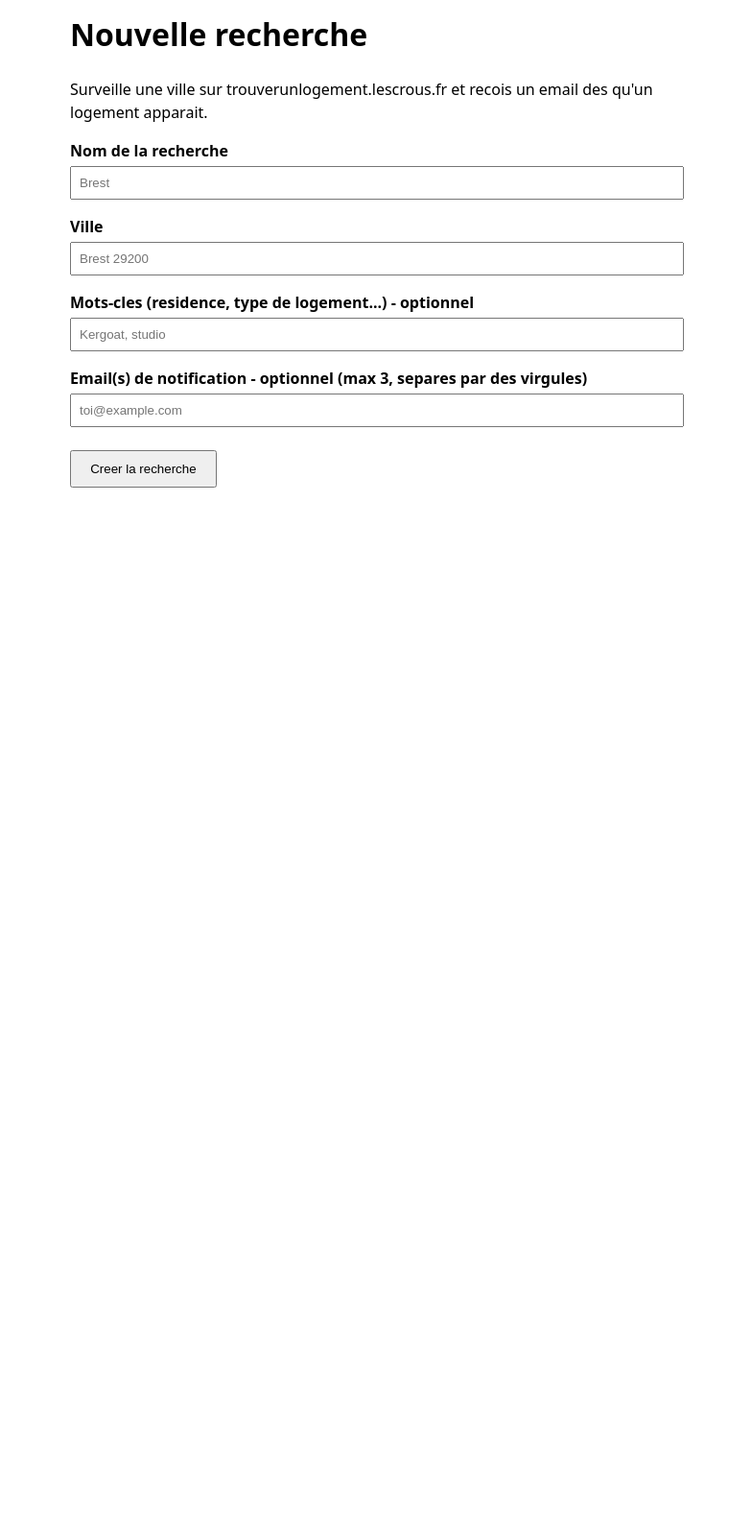
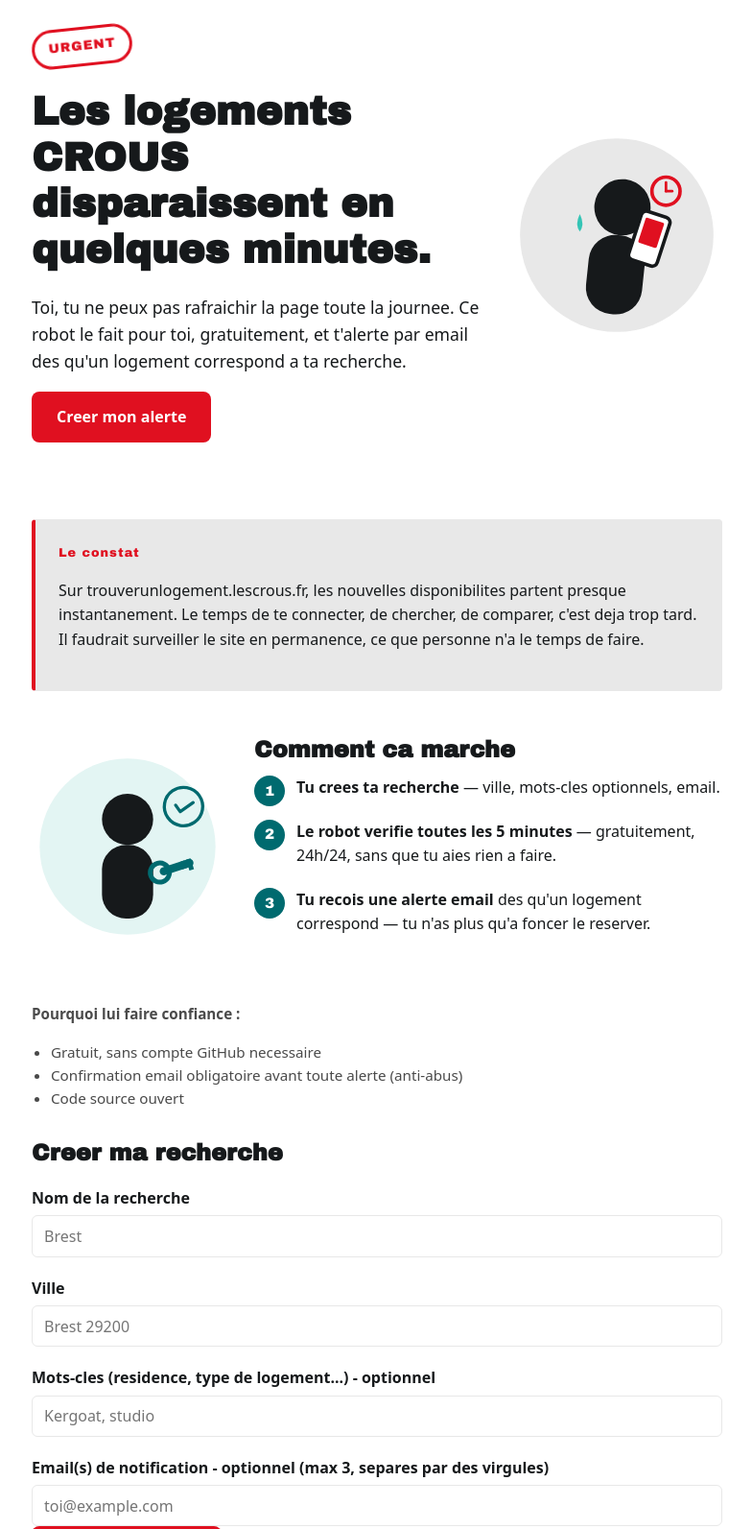
Before and after one commit to LZ-Aissam/logement-crous-alert, a website: page public/index.html in a window 1280 px wide. Shown: the part 20-1613 px from the top of the page at 96% size, without its empty margins (247-1031 px from the left). Before the commit the page ends 800 px from the top, so only its background shows below. Drawn offline with Linux system fonts and the light colour scheme.

Commit message:
feat: rebuild index.html as a showcase page with hero, problem, and solution sections

```diff
--- a/public/index.html
+++ b/public/index.html
@@ -3,43 +3,130 @@
 <head>
 <meta charset="utf-8">
 <meta name="viewport" content="width=device-width, initial-scale=1">
-<title>Nouvelle recherche - Alerte logement CROUS</title>
+<title>Alerte logement CROUS - Ne rate plus jamais un logement</title>
+<link rel="preconnect" href="https://fonts.googleapis.com">
+<link rel="preconnect" href="https://fonts.gstatic.com" crossorigin>
+<link href="https://fonts.googleapis.com/css2?family=Archivo+Black&display=swap" rel="stylesheet">
+<link rel="stylesheet" href="styles.css">
 <style>
-  body { font-family: system-ui, sans-serif; max-width: 640px; margin: 2rem auto; padding: 0 1rem; line-height: 1.5; }
-  label { display: block; margin-top: 1rem; font-weight: 600; }
-  input { width: 100%; padding: 0.5rem; margin-top: 0.25rem; box-sizing: border-box; }
-  button { margin-top: 1.5rem; padding: 0.6rem 1.2rem; }
-  #result { margin-top: 1.5rem; padding: 1rem; border-radius: 4px; }
-  #result.success { background: #e6f4ea; }
-  #result.error { background: #fce8e6; }
-  #result.hidden { display: none; }
-  .honeypot { position: absolute; left: -9999px; top: -9999px; }
+  .hero {
+    display: flex;
+    align-items: center;
+    gap: 2rem;
+    padding: 3rem 0 2rem;
+  }
+  .hero-text { flex: 1 1 320px; }
+  .hero-text h1 { font-size: clamp(1.8rem, 4vw, 2.6rem); margin: 0.6em 0 0.5em; }
+  .hero-text p { font-size: 1.1rem; }
+  .hero img { flex: 0 0 220px; width: 220px; height: 220px; }
+
+  .constat {
+    background: var(--color-grey);
+    border-left: 4px solid var(--color-red);
+    padding: 1.5rem;
+    border-radius: 4px;
+    margin: 3rem 0;
+  }
+  .constat .eyebrow { font-family: var(--font-display); font-size: 0.8rem; letter-spacing: 0.08em; color: var(--color-red); }
+
+  .solution { display: flex; align-items: center; gap: 2rem; margin: 3rem 0; }
+  .solution img { flex: 0 0 200px; width: 200px; height: 200px; }
+  .steps { flex: 1 1 320px; list-style: none; padding: 0; margin: 0; counter-reset: step; }
+  .steps li { counter-increment: step; padding-left: 2.75rem; position: relative; margin-bottom: 1.25rem; }
+  .steps li::before {
+    content: counter(step);
+    position: absolute; left: 0; top: 0;
+    width: 2rem; height: 2rem;
+    background: var(--front-greenwater); color: var(--paper);
+    border-radius: 50%;
+    display: flex; align-items: center; justify-content: center;
+    font-family: var(--font-display); font-size: 0.95rem;
+  }
+
+  .trust { font-size: 0.95rem; color: #4a4a4a; margin: 2rem 0; }
+  .trust ul { padding-left: 1.25rem; }
+
+  @media (max-width: 700px) {
+    .hero, .solution { flex-direction: column; text-align: center; }
+  }
 </style>
 </head>
 <body>
-<h1>Nouvelle recherche</h1>
-<p>Surveille une ville sur trouverunlogement.lescrous.fr et recois un email des qu'un logement apparait.</p>
+<div class="container">
+
+  <section class="hero">
+    <div class="hero-text">
+      <span class="stamp">Urgent</span>
+      <h1>Les logements CROUS disparaissent en quelques minutes.</h1>
+      <p>Toi, tu ne peux pas rafraichir la page toute la journee. Ce robot le fait
+      pour toi, gratuitement, et t'alerte par email des qu'un logement correspond a
+      ta recherche.</p>
+      <a href="#formulaire" class="btn btn-primary">Creer mon alerte</a>
+    </div>
+    <img src="illustrations/etudiant-stresse.svg" alt="Etudiant stresse qui rafraichit son telephone en boucle">
+  </section>
+
+  <div class="constat card">
+    <div class="eyebrow">Le constat</div>
+    <p>Sur trouverunlogement.lescrous.fr, les nouvelles disponibilites partent
+    presque instantanement. Le temps de te connecter, de chercher, de comparer,
+    c'est deja trop tard. Il faudrait surveiller le site en permanence, ce que
+    personne n'a le temps de faire.</p>
+  </div>
+
+  <section class="solution">
+    <img src="illustrations/etudiant-soulage.svg" alt="Etudiant soulage tenant les cles de son nouveau logement">
+    <div>
+      <h2>Comment ca marche</h2>
+      <ol class="steps">
+        <li><strong>Tu crees ta recherche</strong> — ville, mots-cles optionnels, email.</li>
+        <li><strong>Le robot verifie toutes les 5 minutes</strong> — gratuitement, 24h/24, sans que tu aies rien a faire.</li>
+        <li><strong>Tu recois une alerte email</strong> des qu'un logement correspond — tu n'as plus qu'a foncer le reserver.</li>
+      </ol>
+    </div>
+  </section>
+
+  <div class="trust">
+    <strong>Pourquoi lui faire confiance :</strong>
+    <ul>
+      <li>Gratuit, sans compte GitHub necessaire</li>
+      <li>Confirmation email obligatoire avant toute alerte (anti-abus)</li>
+      <li>Code source ouvert</li>
+    </ul>
+  </div>
+
+  <h2 id="formulaire">Creer ma recherche</h2>
   <form id="search-form">
+    <div class="field">
       <label for="name">Nom de la recherche</label>
       <input id="name" name="name" required placeholder="Brest">
+    </div>
 
+    <div class="field">
       <label for="city">Ville</label>
       <input id="city" name="city" required placeholder="Brest 29200">
+    </div>
 
+    <div class="field">
       <label for="keywords">Mots-cles (residence, type de logement...) - optionnel</label>
       <input id="keywords" name="keywords" placeholder="Kergoat, studio">
+    </div>
 
+    <div class="field">
       <label for="emails">Email(s) de notification - optionnel (max 3, separes par des virgules)</label>
       <input id="emails" name="emails" placeholder="toi@example.com">
+    </div>
 
     <div class="honeypot" aria-hidden="true">
       <label for="website">Laisse ce champ vide</label>
       <input id="website" name="website" tabindex="-1" autocomplete="off">
     </div>
 
-  <button type="submit">Creer la recherche</button>
+    <button type="submit" class="btn btn-primary">Creer la recherche</button>
   </form>
-<div id="result" class="hidden"></div>
+  <div id="result" class="result hidden"></div>
+
+</div>
 
 <script>
   const form = document.getElementById("search-form");
@@ -47,7 +134,7 @@
 
   form.addEventListener("submit", async (event) => {
     event.preventDefault();
-    result.className = "hidden";
+    result.className = "result hidden";
 
     const payload = {
       name: form.name.value,
@@ -67,16 +154,16 @@
 
       if (!response.ok) {
         result.textContent = data.error || "Une erreur est survenue.";
-        result.className = "error";
+        result.className = "result error";
         return;
       }
 
       result.textContent = "Recherche soumise.";
-      result.className = "success";
+      result.className = "result success";
       form.reset();
     } catch (err) {
       result.textContent = "Une erreur est survenue, reessaie dans quelques minutes.";
-      result.className = "error";
+      result.className = "result error";
     }
   });
 </script>
```
Lines whose indentation alone changed are shown as unchanged.
